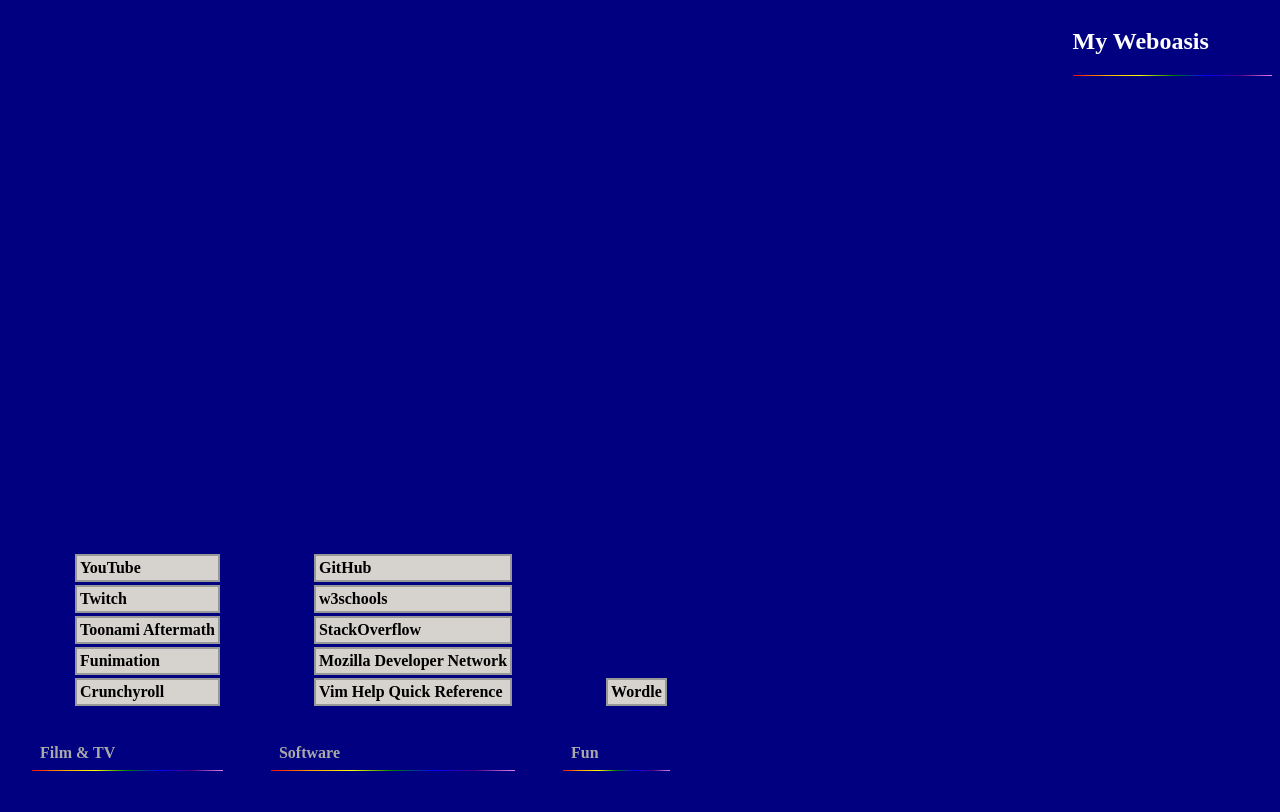
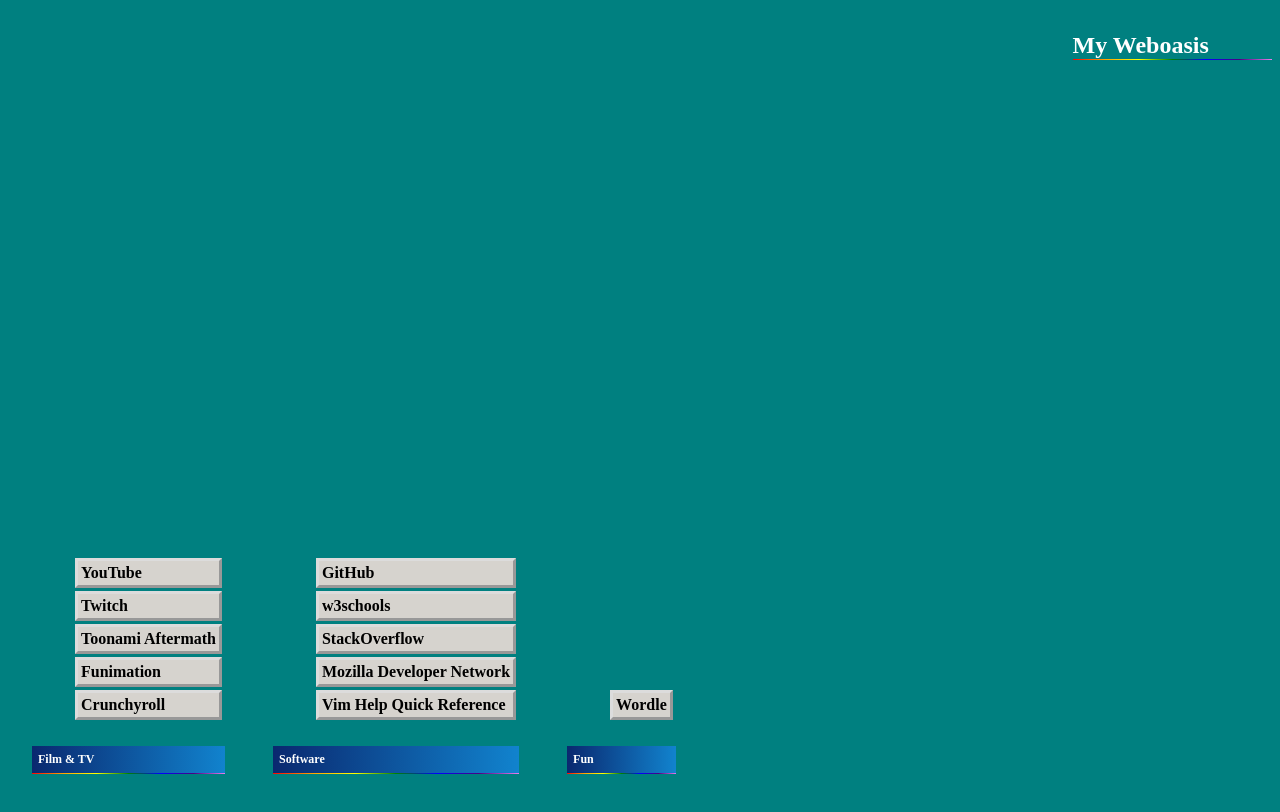
Before and after one commit to QuarkEra/startpage, a plain HTML site: page index.html in a window 1280 px wide. Drawn offline with Linux system fonts and the light colour scheme.

Commit message:
Added styling to closer emulate Windows 98, softer colour scheme is much easier to look at

```diff
--- a/index.html
+++ b/index.html
@@ -8,7 +8,7 @@
 
 	<body>
 		<section id="header" class="rainbow-underline">
-			<h1 href="index.html">My Weboasis</h1>
+                        <h1>My Weboasis</h1>
 		</section>
 
 		<section id="content">
@@ -23,7 +23,7 @@
 							<li><a class="link" href="https://www.crunchyroll.com" target="_blank" rel="noreferrer noopener">Crunchyroll</a></li>
 						</ul>
 					</div>
-                    <div>
+                                        <div>
 						<h2 class="container-title rainbow-underline">Film & TV</h2>
 					</div>
 				</div>
@@ -37,7 +37,7 @@
 							<li><a class="link" href="https://vimhelp.org/quickref.txt.html" target="_blank" rel="noreferrer noopener">Vim Help Quick Reference</a></li>
 						</ul>
 					</div>
-                    <div>
+                                        <div>
 						<h2 class="rainbow-underline container-title">Software</h2>
 					</div>
 				</div>
@@ -47,7 +47,7 @@
 							<li><a class="link" href="https://www.nytimes.com/games/wordle/index.html" target="_blank" rel="noreferrer noopener">Wordle</a></li>
 						</ul>
 					</div>
-                    <div>
+                                        <div>
 						<h2 class="rainbow-underline container-title">Fun</h2>
 					</div>
 				</div>
--- a/style.css
+++ b/style.css
@@ -17,7 +17,7 @@ body {
 	display: flex;
 	min-height: 100vh;
 	flex-direction: column;
-	background-color: navy;
+	background-color: rgb(0,128,128);
 }
 
 #content {
@@ -39,19 +39,28 @@ body {
 }
 
 .container-title {
-	font-size: 16px;
-	color: darkgray;
-	padding: 8px;
+	font-size: 12px;
+	color: white;
+	background-image: linear-gradient(to right, #0a286f, #1183ce);
+	padding: 6px;
 }
 
 .container-list {
 	list-style: none;
 }
 
+h1 {
+    margin: 24px 0px 0px 0px;
+}
+
 li {
 	margin: 3px;
 	text-decoration: none;
-	border: 2px solid #989898;
+	border: 3px solid;
+    border-top-color: gainsboro;
+    border-right-color: #989898;
+    border-bottom-color: #989898;
+    border-left-color: gainsboro;
 	background-color: rgb(214, 211, 206);
 	padding: 3px;
 }
```
